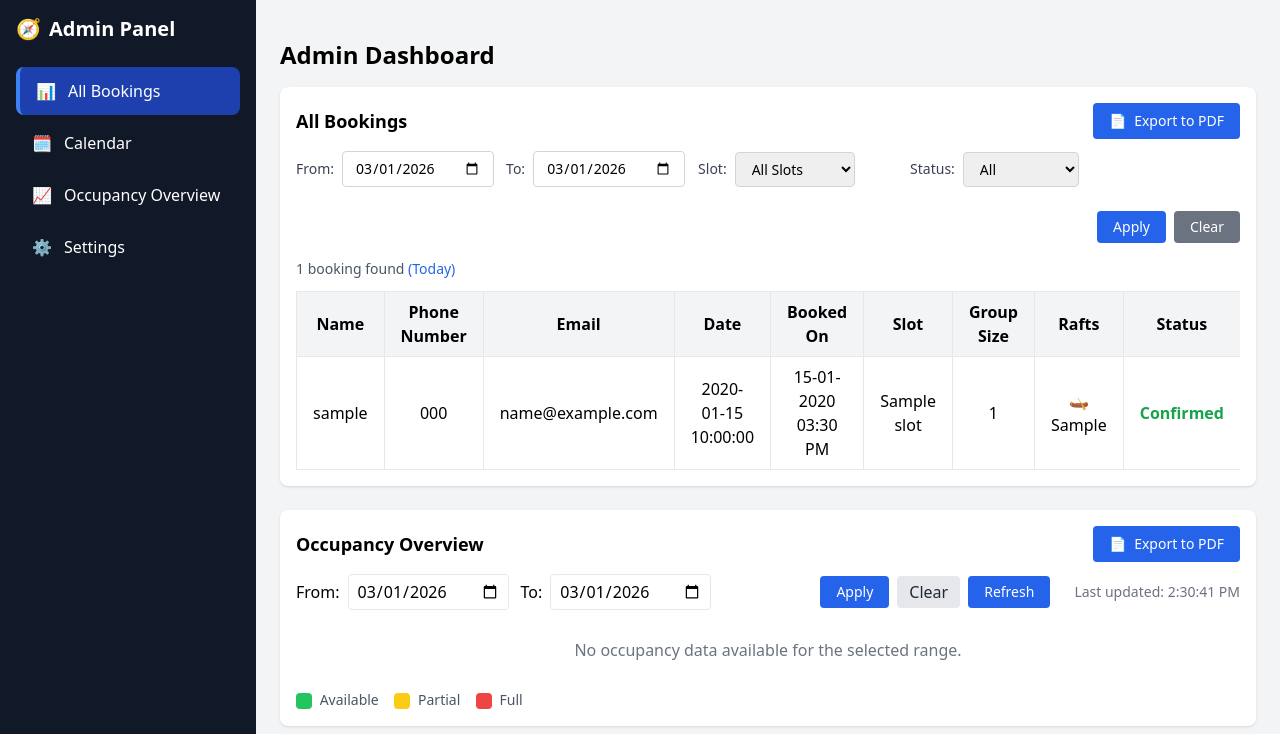
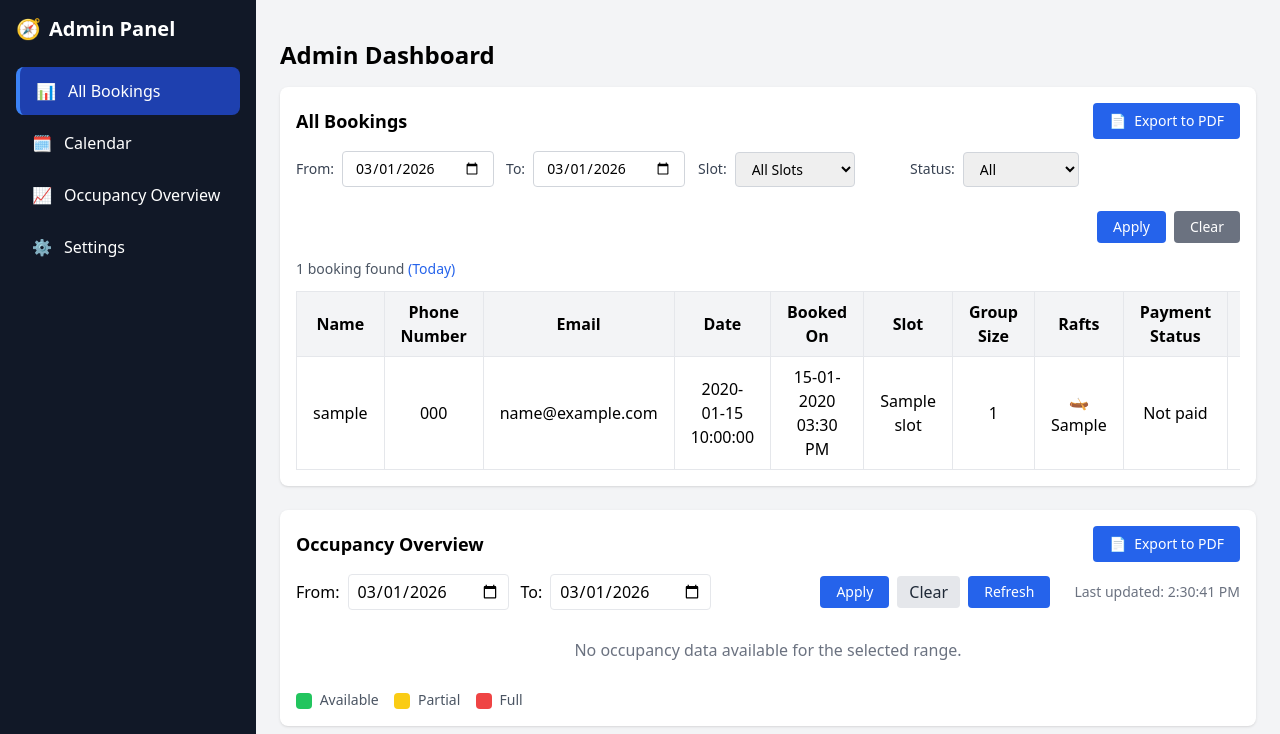
Before and after one commit to lerarestechnologies-gif/river-rafting, a Flask app: page /admin/dashboard in a window 1280 px wide. Shown: the part 65-799 px from the top of the page. Run offline with Flask 3, Linux system fonts and the light colour scheme; the visitor is signed in with stand-in values (Sample User, id 1); a database or web service that is not in the repository returns one stand-in record (values such as "Sample title"); some libraries are stand-ins or nearby versions.

Commit message:
all booking

```diff
--- a/routes/admin_routes.py
+++ b/routes/admin_routes.py
@@ -90,17 +90,38 @@ def dashboard():
             today_filter['slot'] = slot_filter
             tomorrow_filter['slot'] = slot_filter
 
+        from utils.amount_calculator import calculate_total_amount
+
         # Fetch Today's Bookings and sort by date then slot order
         bookings_today = list(db.bookings.find(today_filter).sort(sort_order))
         bookings_today.sort(key=lambda b: _booking_sort_key(b, time_slots))
         for b in bookings_today:
             b['created_at_ist'] = utc_to_ist(b.get('created_at'))
+            # Compute pricing / payment summary per booking
+            amt = calculate_total_amount(settings, b.get('date'), int(b.get('group_size', 0) or 0))
+            total = amt.get('total_amount', b.get('amount', 0) or 0)
+            advance = amt.get('advance_amount', 0)
+            b['total_amount'] = total
+            b['advance_amount'] = advance
+            b['advance_percent'] = amt.get('advance_percent', 0)
+            paid = str(b.get('payment_status', '')).lower() == 'paid'
+            b['payment_status_display'] = 'Paid' if paid else 'Not paid'
+            b['balance_amount'] = max(total - advance, 0) if paid else total
 
         # Fetch Tomorrow's Bookings and sort by date then slot order
         bookings_tomorrow = list(db.bookings.find(tomorrow_filter).sort(sort_order))
         bookings_tomorrow.sort(key=lambda b: _booking_sort_key(b, time_slots))
         for b in bookings_tomorrow:
             b['created_at_ist'] = utc_to_ist(b.get('created_at'))
+            amt = calculate_total_amount(settings, b.get('date'), int(b.get('group_size', 0) or 0))
+            total = amt.get('total_amount', b.get('amount', 0) or 0)
+            advance = amt.get('advance_amount', 0)
+            b['total_amount'] = total
+            b['advance_amount'] = advance
+            b['advance_percent'] = amt.get('advance_percent', 0)
+            paid = str(b.get('payment_status', '')).lower() == 'paid'
+            b['payment_status_display'] = 'Paid' if paid else 'Not paid'
+            b['balance_amount'] = max(total - advance, 0) if paid else total
 
         today_str = datetime.date.today().isoformat()
         return render_template('admin_dashboard.html',
@@ -164,12 +185,24 @@ def dashboard():
         # Remove status filter to show all bookings for date/slot
         query_filter.pop('status', None)
 
+    from utils.amount_calculator import calculate_total_amount
+
     # Fetch bookings with filters (admin)
     bookings = list(db.bookings.find(query_filter).sort(sort_order).limit(500))
     # Sort by filtered date then by configured time-slot order (chronological)
     bookings.sort(key=lambda b: _booking_sort_key(b, time_slots))
     for booking in bookings:
         booking['created_at_ist'] = utc_to_ist(booking.get('created_at'))
+        # Compute pricing and balance per booking for admin table / export
+        amt = calculate_total_amount(settings, booking.get('date'), int(booking.get('group_size', 0) or 0))
+        total = amt.get('total_amount', booking.get('amount', 0) or 0)
+        advance = amt.get('advance_amount', 0)
+        booking['total_amount'] = total
+        booking['advance_amount'] = advance
+        booking['advance_percent'] = amt.get('advance_percent', 0)
+        paid = str(booking.get('payment_status', '')).lower() == 'paid'
+        booking['payment_status_display'] = 'Paid' if paid else 'Not paid'
+        booking['balance_amount'] = max(total - advance, 0) if paid else total
 
     # Today's date for disabling Cancel/Postpone on past bookings
     today_str = datetime.date.today().isoformat()
--- a/templates/admin_dashboard.html
+++ b/templates/admin_dashboard.html
@@ -121,6 +121,8 @@
             <th class="px-4 py-2 border">Slot</th>
             <th class="px-4 py-2 border">Group Size</th>
             <th class="px-4 py-2 border">Rafts</th>
+            <th class="px-4 py-2 border">Payment Status</th>
+            <th class="px-4 py-2 border">Balance Amount</th>
             <th class="px-4 py-2 border">Status</th>
           </tr>
         </thead>
@@ -141,12 +143,18 @@
               {% endif %}
             </td>
             <td class="border px-4 py-2">
+              {{ b.payment_status_display or 'Not paid' }}
+            </td>
+            <td class="border px-4 py-2">
+              ₹{{ "%.2f"|format(b.balance_amount|default(0)) }}
+            </td>
+            <td class="border px-4 py-2">
               <span class="text-green-600 font-semibold">{{ b.status }}</span>
             </td>
           </tr>
           {% else %}
           <tr>
-            <td colspan="8" class="text-center py-4 text-gray-500">No confirmed bookings for today.</td>
+            <td colspan="10" class="text-center py-4 text-gray-500">No confirmed bookings for today.</td>
           </tr>
           {% endfor %}
         </tbody>
@@ -164,6 +172,8 @@
             <th class="px-4 py-2 border">Slot</th>
             <th class="px-4 py-2 border">Group Size</th>
             <th class="px-4 py-2 border">Rafts</th>
+            <th class="px-4 py-2 border">Payment Status</th>
+            <th class="px-4 py-2 border">Balance Amount</th>
             <th class="px-4 py-2 border">Status</th>
           </tr>
         </thead>
@@ -184,12 +194,18 @@
               {% endif %}
             </td>
             <td class="border px-4 py-2">
+              {{ b.payment_status_display or 'Not paid' }}
+            </td>
+            <td class="border px-4 py-2">
+              ₹{{ "%.2f"|format(b.balance_amount|default(0)) }}
+            </td>
+            <td class="border px-4 py-2">
               <span class="text-green-600 font-semibold">{{ b.status }}</span>
             </td>
           </tr>
           {% else %}
           <tr>
-            <td colspan="8" class="text-center py-4 text-gray-500">No confirmed bookings for tomorrow.</td>
+            <td colspan="10" class="text-center py-4 text-gray-500">No confirmed bookings for tomorrow.</td>
           </tr>
           {% endfor %}
         </tbody>
@@ -217,6 +233,8 @@
             <th class="px-4 py-2 border">Slot</th>
             <th class="px-4 py-2 border">Group Size</th>
             <th class="px-4 py-2 border">Rafts</th>
+            <th class="px-4 py-2 border">Payment Status</th>
+            <th class="px-4 py-2 border">Balance Amount</th>
             <th class="px-4 py-2 border">Status</th>
             <th class="px-4 py-2 border">Actions</th>
           </tr>
@@ -237,6 +255,12 @@
               {% else %}
               -
               {% endif %}
+            </td>
+            <td class="border px-4 py-2">
+              {{ b.payment_status_display or 'Not paid' }}
+            </td>
+            <td class="border px-4 py-2">
+              ₹{{ "%.2f"|format(b.balance_amount|default(0)) }}
             </td>
             <td class="border px-4 py-2">
               {% if b.status == 'Cancelled' %}
@@ -862,8 +886,18 @@
       doc.text(`Filtered by ${filterInfo.join(' | ')}`, 14, 27);
     }
 
-    // Table columns (removed 'Rafts' column for PDF export)
-    const tableColumn = ['Name', 'Phone', 'Email', 'Date', 'Slot', 'Group Size', 'Status'];
+      // Table columns for export (include payment status and balance)
+      const tableColumn = [
+        'Name',
+        'Phone',
+        'Email',
+        'Date',
+        'Slot',
+        'Group Size',
+        'Payment Status',
+        'Balance Amount',
+        'Status'
+      ];
 
     // Get booking data from table
     const tableBody = document.querySelector('table tbody');
@@ -873,17 +907,20 @@
         const rows = tableBody.querySelectorAll('tr');
         rows.forEach(row => {
           const cells = row.querySelectorAll('td');
-        // Table columns in the page are: Name, Phone, Email, Date, Booked On, Slot, Group Size, Rafts, Status, (Actions)
-        // We want to export: Name, Phone, Email, Date, Slot, Group Size, Rafts, Status
-        if (cells.length >= 9) {
+          // Table columns in the page are:
+          // Name, Phone, Email, Date, Booked On, Slot, Group Size, Rafts,
+          // Payment Status, Balance Amount, Status, Actions
+          if (cells.length >= 11) {
             const rowData = [
               cells[0].textContent.trim() || 'Unknown', // Name
               cells[1].textContent.trim() || '-',       // Phone
               cells[2].textContent.trim() || '-',       // Email
               cells[3].textContent.trim() || '-',       // Date
-            cells[5].textContent.trim() || '-',       // Slot (cell 5)
-            cells[6].textContent.trim() || '-',       // Group Size (cell 6)
-            cells[8].textContent.trim() || '-'        // Status (cell 8)
+              cells[5].textContent.trim() || '-',       // Slot
+              cells[6].textContent.trim() || '-',       // Group Size
+              cells[8].textContent.trim() || 'Not paid',// Payment Status
+              cells[9].textContent.trim() || '0',       // Balance Amount
+              cells[10].textContent.trim() || '-'       // Status
             ];
             tableRows.push(rowData);
           }
```
Lines whose indentation alone changed are shown as unchanged.
